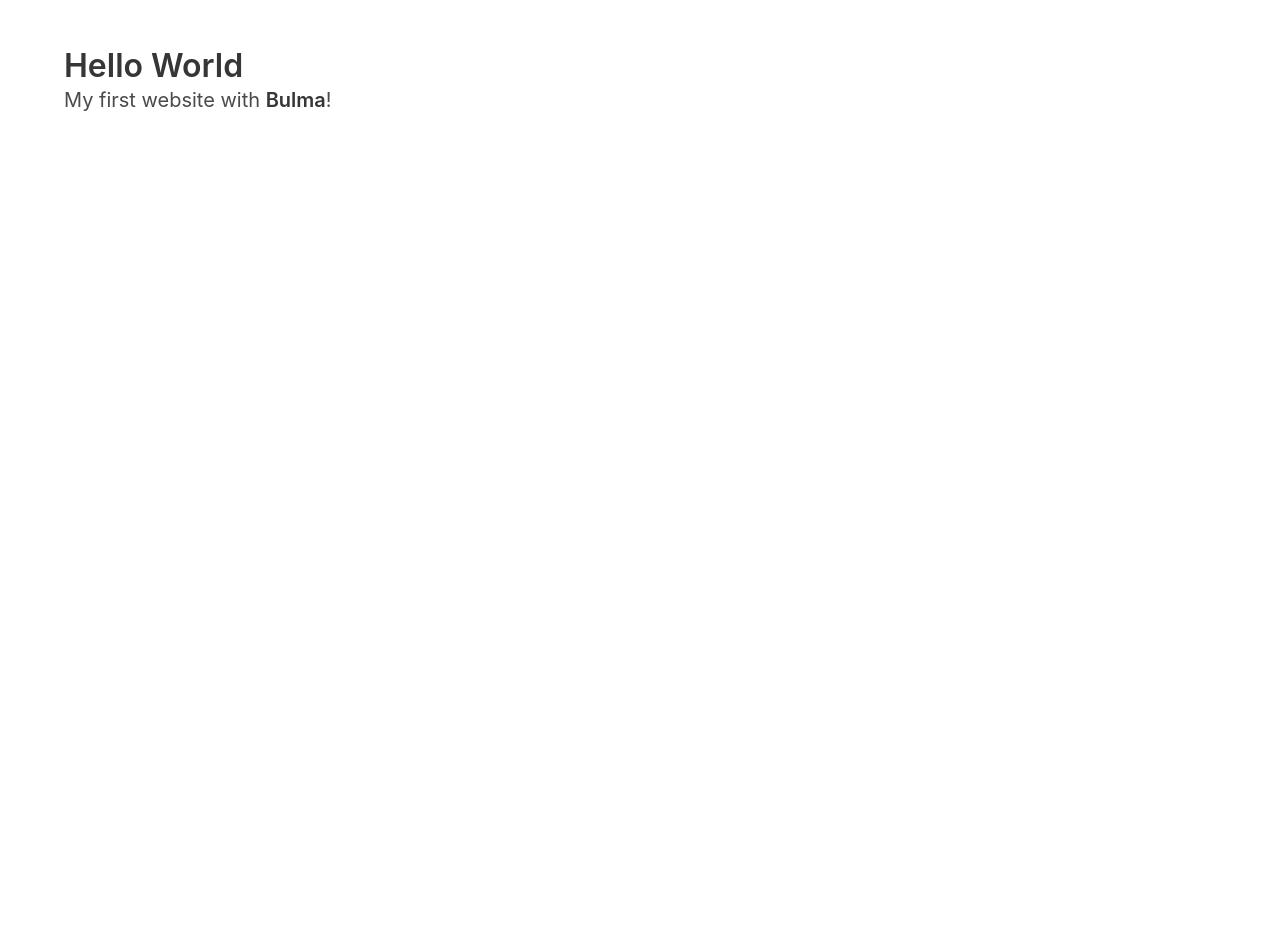
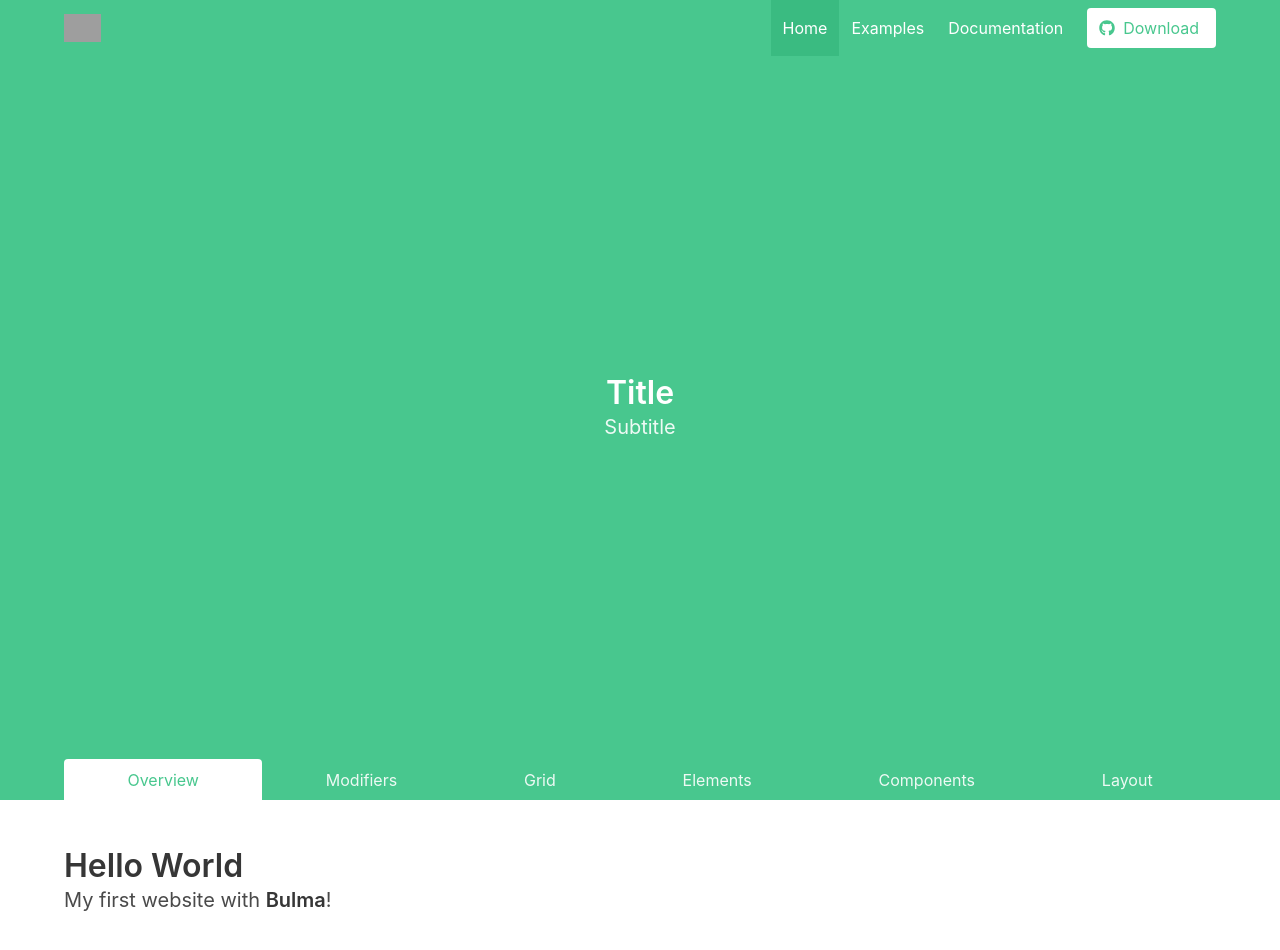
Before and after one commit to NightbornEstate/Meta, a plain HTML site: page tos/index.html in a window 1280 px wide. Before the commit the page ends 800 px from the top, so only its background shows below. Drawn offline with nearby package versions, Linux system fonts and the light colour scheme; grey boxes are pictures that could not be loaded.

Commit message:
Update index.html

```diff
--- a/tos/index.html
+++ b/tos/index.html
@@ -3,11 +3,79 @@
   <head>
     <meta charset="utf-8">
     <meta name="viewport" content="width=device-width, initial-scale=1">
-    <title>Hello Bulma!</title>
+    <title>Nightborn TOS</title>
     <link rel="stylesheet" href="https://cdnjs.cloudflare.com/ajax/libs/bulma/0.6.2/css/bulma.min.css">
     <script defer src="https://use.fontawesome.com/releases/v5.0.0/js/all.js"></script>
   </head>
   <body>
+    <section class="hero is-success is-fullheight">
+  <!-- Hero head: will stick at the top -->
+  <div class="hero-head">
+    <header class="navbar">
+      <div class="container">
+        <div class="navbar-brand">
+          <a class="navbar-item">
+            <img src="https://bulma.io/images/bulma-type-white.png" alt="Logo">
+          </a>
+          <span class="navbar-burger burger" data-target="navbarMenuHeroC">
+            <span></span>
+            <span></span>
+            <span></span>
+          </span>
+        </div>
+        <div id="navbarMenuHeroC" class="navbar-menu">
+          <div class="navbar-end">
+            <a class="navbar-item is-active">
+              Home
+            </a>
+            <a class="navbar-item">
+              Examples
+            </a>
+            <a class="navbar-item">
+              Documentation
+            </a>
+            <span class="navbar-item">
+              <a class="button is-success is-inverted">
+                <span class="icon">
+                  <i class="fab fa-github"></i>
+                </span>
+                <span>Download</span>
+              </a>
+            </span>
+          </div>
+        </div>
+      </div>
+    </header>
+  </div>
+
+  <!-- Hero content: will be in the middle -->
+  <div class="hero-body">
+    <div class="container has-text-centered">
+      <h1 class="title">
+        Title
+      </h1>
+      <h2 class="subtitle">
+        Subtitle
+      </h2>
+    </div>
+  </div>
+
+  <!-- Hero footer: will stick at the bottom -->
+  <div class="hero-foot">
+    <nav class="tabs is-boxed is-fullwidth">
+      <div class="container">
+        <ul>
+          <li class="is-active"><a>Overview</a></li>
+          <li><a>Modifiers</a></li>
+          <li><a>Grid</a></li>
+          <li><a>Elements</a></li>
+          <li><a>Components</a></li>
+          <li><a>Layout</a></li>
+        </ul>
+      </div>
+    </nav>
+  </div>
+</section>
   <section class="section">
     <div class="container">
       <h1 class="title">
```
